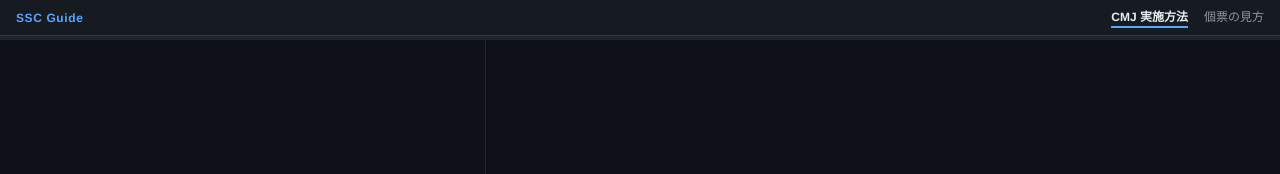
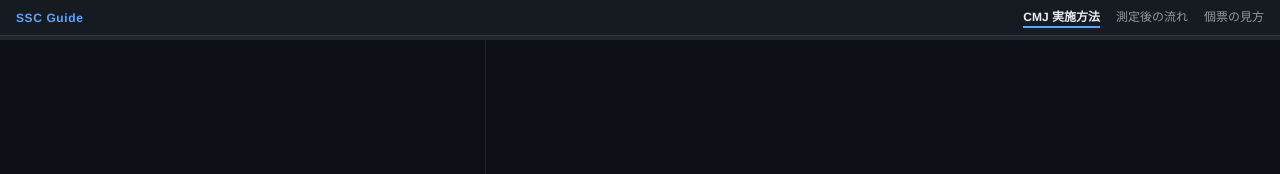
Before and after one commit to Hamaaloha/cmj-instruction, a plain HTML site: page index.html in a window 1280 px wide. Shown: the top 174 px of the page. Drawn offline with Linux system fonts and the light colour scheme.

Commit message:
Add ?????? link to navbar

```diff
--- a/index.html
+++ b/index.html
@@ -295,6 +295,7 @@
   <span class="site-nav-brand">SSC Guide</span>
   <div class="site-nav-links">
     <a href="https://hamaaloha.github.io/cmj-instruction/" class="site-nav-link active">CMJ 実施方法</a>
+    <a href="https://hamaaloha.github.io/cmj-instruction/post.html" class="site-nav-link">測定後の流れ</a>
     <a href="https://hamaaloha.github.io/ssc_guide/" class="site-nav-link">個票の見方</a>
   </div>
 </nav>
```
